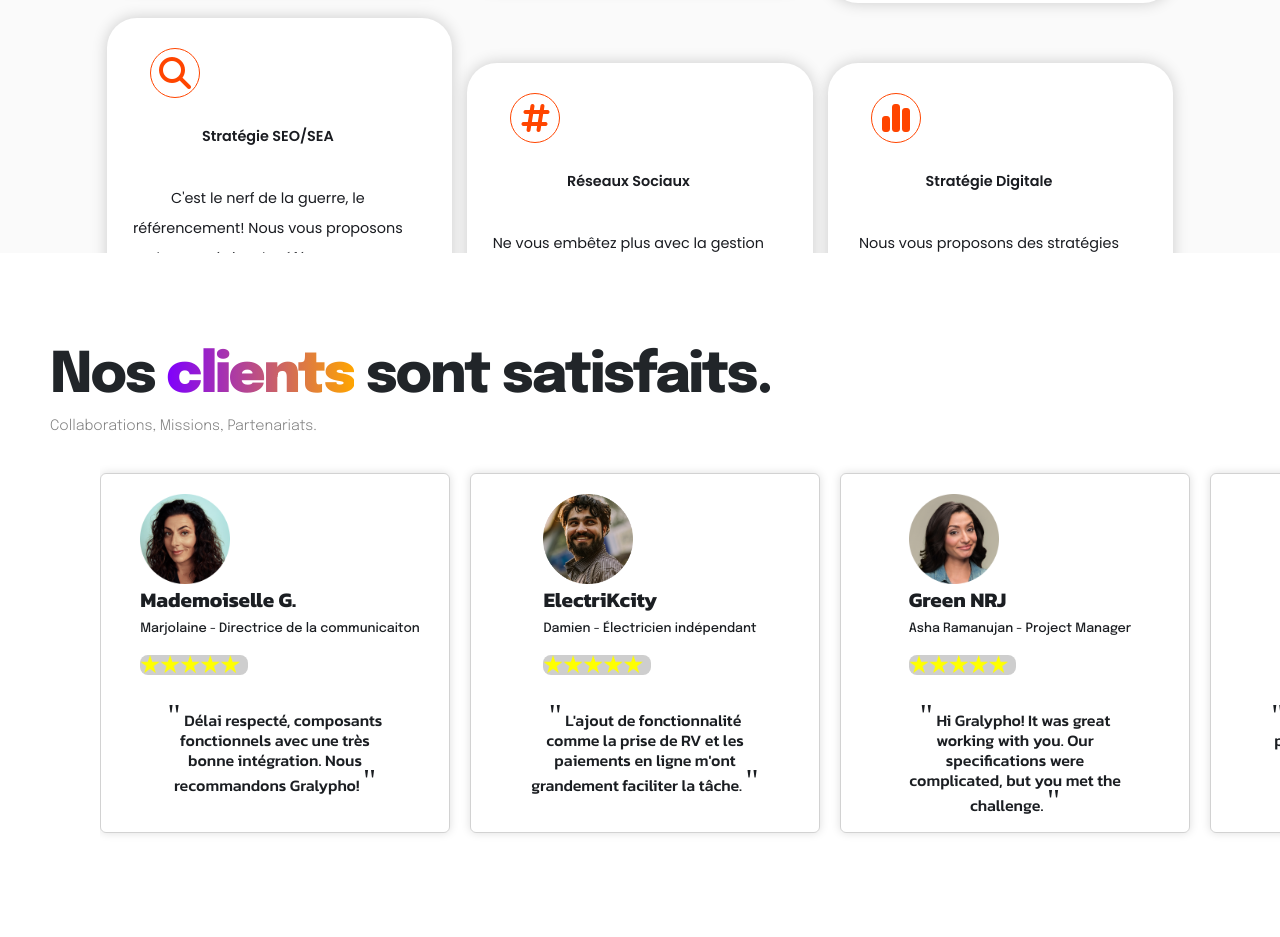
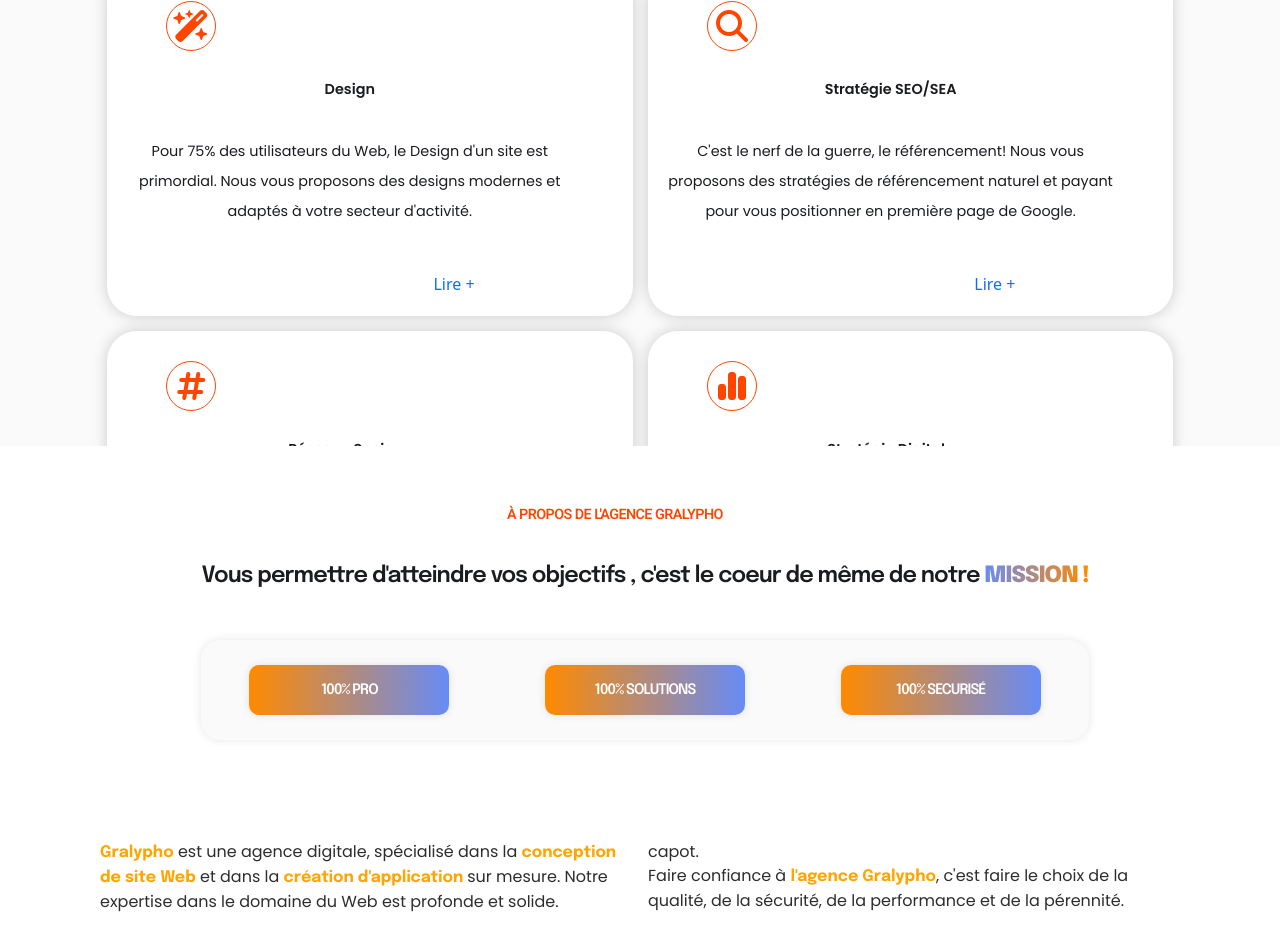
Before and after one commit to Github1234fab/gralyphoWeb, a SvelteKit app: page / in a window 1280 px wide. Shown: the part 1860-2797 px from the top of the page. Built offline with nearby package versions, Linux system fonts and the light colour scheme; a web font is replaced by a local one.

Commit message:
ok homepage

```diff
--- /dev/null
+++ b/src/Components/ButtonDifference.svelte
@@ -0,0 +1,38 @@
+<script>
+</script>
+
+<div class="wrapper-buttons">
+	<div class="buttons">100% PRO</div>
+	<div class="buttons">100% SOLUTIONS</div>
+	<div class="buttons">100% SECURISÉ</div>
+</div>
+
+<style>
+	.wrapper-buttons {
+		display: flex;
+		justify-content: space-around;
+		align-items: center;
+		width: 100%;
+		height: 100px;
+		background-color: var(--greyBg);
+		border-radius: 20px;
+		box-shadow: 0 0 10px 0 rgba(0, 0, 0, 0.1);
+		margin-top: 50px;
+		margin-bottom: 50px;
+	}
+	.buttons {
+		display: flex;
+		justify-content: center;
+		align-items: center;
+		width: 200px;
+		height: 50px;
+		background: linear-gradient(to right, #ff8a00, var(--blue2));
+		color: white;
+		font-family: epilogue;
+		font-weight: 600;
+		font-size: var(--m);
+		border-radius: 10px;
+		box-shadow: 0 0 10px 0 rgba(0, 0, 0, 0.1);
+		cursor: pointer;
+	}
+</style>
--- a/src/Components/CardServices.svelte
+++ b/src/Components/CardServices.svelte
@@ -1,5 +1,5 @@
 <script>
-  import { onMount } from "svelte";
+	import { onMount } from 'svelte';
 	export let title;
 	export let lien;
 	export let i;
@@ -10,35 +10,31 @@
 	}
 
 	onMount(() => {
-    const cards = document.querySelectorAll(".card-services");
+		const cards = document.querySelectorAll('.card-services');
 		cards.forEach((el) => {
 			gsap.to(el, {
 				y: 0,
-        ease: "ease-in-out",
+				ease: 'ease-in-out',
 				scrub: 5,
 				scrollTrigger: {
 					trigger: el,
-          start: "top 900px",
-          end: "-1000px",
-          scrub: 5,
-        },
+					start: 'top 900px',
+					end: '-1000px',
+					scrub: 5
+				}
 			});
 		});
 	});
 </script>
 
-
-<button class="card-services"  on:click={redirectToLink} >
+<button class="card-services" on:click={redirectToLink}>
 	<i class="{i} icon"></i>
 	<h2>{title}</h2>
 	<p class="p">{p}</p>
-   <a href={lien} class="lien">Lire Plus</a>
+	<a href={lien} class="lien">Lire +</a>
 </button>
 
-
-
 <style>
-
 	.card-services {
 		transform: translateY(300px);
 		display: grid;
@@ -63,7 +59,7 @@
 		font-weight: 600;
 		color: var(--primary);
 		font-size: var(--m);
-    text-transform: capitalize;
+		/* text-transform: lowercase; */
 		text-align: center;
 		margin-top: 30px;
 	}
@@ -78,7 +74,7 @@
 		line-height: 30px;
 		margin-top: 30px;
 	}
-  .lien{
+	.lien {
 		grid-column: 6/12;
 		grid-row: 4;
 		margin-top: 30px;
@@ -120,9 +116,5 @@
 	@media screen and (min-width: 576px) and (max-width: 767px) {
 	}
 	@media screen and (min-width: 300px) and (max-width: 576px) {
-
-
 	}
-
-
 </style>
--- a/src/Components/Mouse.svelte
+++ b/src/Components/Mouse.svelte
@@ -1,5 +1,5 @@
 <script>
-  import { spring } from "svelte/motion";
+	import { spring } from 'svelte/motion';
 	const mouseCoords = spring({ x: 0, y: 0 });
 	const onMouseMove = (event) => {
 		$mouseCoords = { x: event.x, y: event.y };
@@ -44,11 +44,11 @@
 		background-color: rgba(255, 255, 255, 0.151);
 		border: solid 1px white;
 		backdrop-filter: blur(2px);
-    width: 45px;
-    height: 45px;
+		width: 55px;
+		height: 55px;
 		/* border-radius: 50%; */
 		box-shadow: 0px 0px 15px 2px rgba(76, 76, 76, 0.5);
 
-    transform: translate(-50%, -50%) translate(var(--x, 0px), var(--y, 0px)) ;
+		transform: translate(-50%, -50%) translate(var(--x, 0px), var(--y, 0px));
 	}
 </style>
--- a/src/sections/Difference.svelte
+++ b/src/sections/Difference.svelte
@@ -1,22 +1,36 @@
 <script>
+  import ButtonDifference from "../Components/ButtonDifference.svelte";
 </script>
 
 <section class="difference">
-  <h1>Pourquoi choisir <span>Gralypho?</span></h1>
+	<h1>À propos de l'agence <span>Gralypho</span></h1>
+	<h2>
+		Vous permettre d'atteindre vos objectifs , c'est le coeur de même de notre <span>MISSION !</span
+		>
+    <div class="wrapper">
+<ButtonDifference />
+    </div>
+	</h2>
 	<p>
-    <span>Gralypho</span> est une agence digitale, spécialisé dans la <span>conception de site Web</span> et dans la
-    <span>création d'application </span>sur mesure. Notre expertise dans le domaine du Web est profonde et solide.
+		<span>Gralypho</span> est une agence digitale, spécialisé dans la
+		<span>conception de site Web</span>
+		et dans la
+		<span>création d'application </span>sur mesure. Notre expertise dans le domaine du Web est
+		profonde et solide.
 		<br /><br />
-    Nous sommes formés aux métiers du Web. C'est à dire que nos <span>connaissances </span> en matières de design, de
-    référencement, de normes d'accessibilité W3C, d'organisation de contenu textuel et visuel sont optimales. Cela
-    signifie aussi que nous sommes <span>formés au code informatique</span> c'est à dire que nous avons les moyens de
-    savoir exactement ce qu'un site contient, sous le capot. <br />
-    Faire confiance à <span>l'agence Gralypho</span>, c'est faire le choix de la qualité, de la sécurité, de la
-    performance et de la pérennité. <br /><br />Nous somme ici pour vous accompagner dans la <span>réalisation </span>de
-    votre projet, de sa conception à sa mise en ligne. Nous sommes là pour vous conseiller, vous guider et vous former.
-    Nous sommes là pour vous aider à atteindre vos
-    <span>objectifs</span> et à les dépasser en vous proposant et en concevant des fonctionnalités, des outils, des solutions
-    qui vous permettront de vous démarquer à coup sûr, de la concurrence.
+		Nous sommes formés aux métiers du Web. C'est à dire que nos <span>connaissances </span> en
+		matières de design, de référencement, de normes d'accessibilité W3C, d'organisation de contenu
+		textuel et visuel sont optimales. Cela signifie aussi que nous sommes
+		<span>formés au code informatique</span>
+		c'est à dire que nous avons les moyens de savoir exactement ce qu'un site contient, sous le capot.
+		<br />
+		Faire confiance à <span>l'agence Gralypho</span>, c'est faire le choix de la qualité, de la
+		sécurité, de la performance et de la pérennité. <br /><br />Nous somme ici pour vous accompagner
+		dans la <span>réalisation </span>de votre projet, de sa conception à sa mise en ligne. Nous
+		sommes là pour vous conseiller, vous guider et vous former. Nous sommes là pour vous aider à
+		atteindre vos
+		<span>objectifs</span> et à les dépasser en vous proposant et en concevant des fonctionnalités, des
+		outils, des solutions qui vous permettront de vous démarquer à coup sûr, de la concurrence.
 	</p>
 </section>
 
@@ -34,15 +48,26 @@
 		width: calc(100vw - 100px);
 	}
 	.difference h1 {
-    font-family: epilogue;
-    font-size: var(-l);
-    color: #2d2d2d;
-    font-weight: 900;
+		font-family: Heebo;
+		text-transform: uppercase;
+		font-size: var(--m);
+		color: var(--jauneB);
+		font-weight: 600;
 		margin-bottom: 40px;
 		letter-spacing: -0.04em;
 		margin-top: 20px;
+		margin-left: -50px;
 	}
-  .difference h1 span {
+	.difference h2 {
+		font-family: epilogue;
+		font-size: var(--l);
+		color: var(--primary);
+		font-weight: 600;
+		margin-bottom: 0px;
+		letter-spacing: -0.04em;
+		margin-left: 10px;
+	}
+	.difference h2 span {
 		color: transparent;
 		-webkit-background-image: linear-gradient(to left, #ff8a00, var(--blue2));
 		background-image: linear-gradient(to left, #ff8a00, var(--blue2));
@@ -60,6 +85,7 @@
 		font-weight: 400;
 		line-height: 1.5em;
 		width: 100%;
+		padding: 10px;
 	}
 	.difference p span {
 		font-family: epilogue;
--- a/src/sections/ESection.svelte
+++ b/src/sections/ESection.svelte
@@ -2,13 +2,13 @@
   import CardServices from "../Components/CardServices.svelte";
   const servicesTab = [
     {
-      title: "Developpement Site Web",
+      title: "Developpement de Site Web",
       lien: "/Sites",
       i: "fa-solid fa-globe",
       p: "Nous créons des sites Web sur mesure et la seule limite, c'est votre imagination!"
     },
     {
-      title: "Développement Application Web",
+      title: "Développement  d'Application Web",
       lien: "/Applications",
       i: "fa-solid fa-mobile-screen",
            p: "Obtenez une application web sur mesure pour votre entreprise avec téléchargement automatisé"
@@ -66,7 +66,7 @@
     overflow: hidden;
   }
   :global(.card-services){
-    flex: 1 1 32%;
+    flex: 1 1 40%;
   }
   .wrapper-text {
     grid-column: 2/ 12;
--- a/src/sections/Header.svelte
+++ b/src/sections/Header.svelte
@@ -46,8 +46,8 @@
     width: 100vw;
     display: flex;
     flex-direction: column;
-    align-items: center;
-    justify-content: center;
+    align-items: last baseline;
+    justify-content: last baseline;
     padding: 10px;
     font-size: 16px;
     /* border-bottom: 1px rgb(74, 74, 74) solid; */
@@ -68,7 +68,6 @@
     align-items: center;
     justify-content: space-between;
     z-index: 3;
-    margin-top: -13px;
   }
   .logo {
     grid-column: 5;
@@ -89,6 +88,7 @@
     font-size: 0.8em;
     font-weight: 300;
     color: rgb(209, 205, 205);
+    margin-top: 20px;
   }
 
   .wrapper-links {
@@ -128,7 +128,7 @@
     animation: bounce 0.4s ease-in-out;
   }
   .burger {
-    font-size: var(--xl);
+    font-size: 2em;
     border: none;
     color: var(--CTA);
   }
@@ -153,6 +153,8 @@
     }
   }
 
+
+
   @media screen and (max-width: 768px) {
     .wrapper-links {
       flex-direction: column;
--- a/src/sections/JSection.svelte
+++ b/src/sections/JSection.svelte
@@ -69,7 +69,7 @@
 
 <section class="J-section">
   <div class="wrapper-text">
-    <h1>Nos <span>clients</span> sont satisfaits.</h1>
+    <h1>Nos témoignages</h1>
     <h2>Collaborations, Missions, Partenariats.</h2>
   </div>
   <div class="gallery">
@@ -89,7 +89,7 @@
     height: auto;
     font-size: 16px;
     margin-top: 0px;
-    background-color: white;
+    background-color: var(--greyBg);
   }
   .gallery {
     overflow-x: auto;
@@ -118,38 +118,26 @@
     margin-top: -10px;
   }
   .J-section h1 {
-    font-family: epilogue;
-    font-size: var(--xl);
-    font-weight: 800;
-    color: var(--primay);
-    margin-left: 50px;
-    margin-top: 100px;
-    letter-spacing: -2px;
-  }
-  .J-section h1 span {
-    font-weight: 900;
-    color: transparent;
-    -webkit-background-image: linear-gradient(to left, var(--orange), var(--blue));
-    background-image: linear-gradient(to left, var(--orange), var(--blue));
-    -webkit-background-clip: text;
-    background-clip: text;
+   		font-family: Heebo;
+		text-transform: uppercase;
+		font-size: var(--m);
+		color: var(--jauneB);
+		font-weight: 600;
+		margin-bottom: 40px;
+		letter-spacing: -0.04em;
+		margin-top: 100px;
+		margin-left: 50px;
   }
   .J-section h2 {
-    margin-top: 0px;
-    font-family: epilogue;
-    font-weight: 300;
-    font-size: var(--m);
-    color: grey;
-    margin-left: 0px;
+  font-family: epilogue;
+		font-size: var(--l);
+		color: var(--primary);
+		font-weight: 600;
+		margin-bottom: 0px;
+		letter-spacing: -0.04em;
+		margin-left: 10px;
   }
-  /* .wrapper-testimony {
-    display: flex;
-    align-items: flex-start;
-    justify-content: center;
-    flex-wrap: wrap;
-    gap: 40px;
-    margin-top: 50px;
-  } */
+
 
   @media screen and (max-width: 768px) {
     .gallery {
```
Also changed, not shown: src/Components/Cards.svelte (+1 -9 lines), src/routes/+page.svelte (+18 -18 lines), src/sections/BeneficeSection.svelte (+9 -7 lines), src/sections/HSection.svelte (+37 -21 lines). Lines whose indentation alone changed are shown as unchanged.
